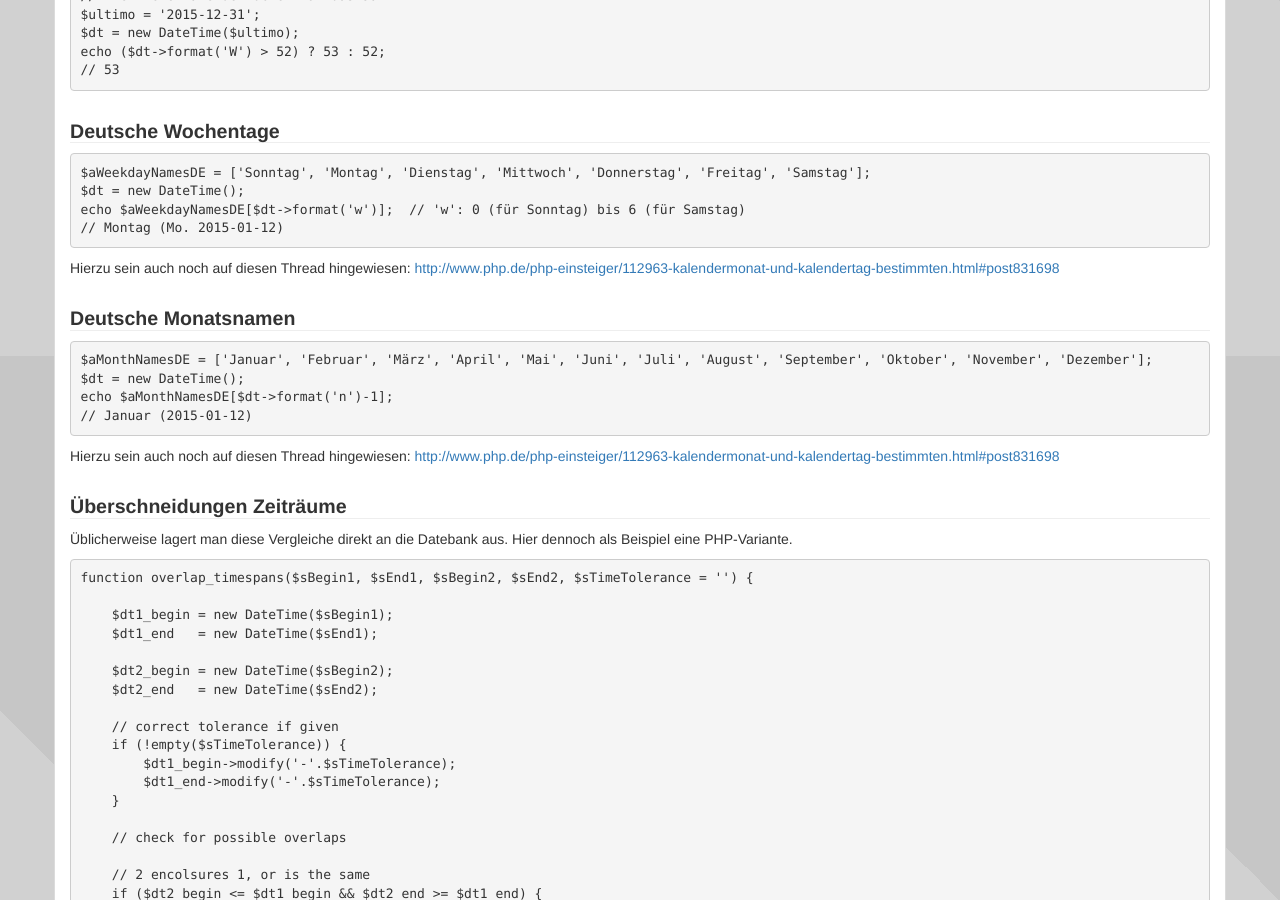
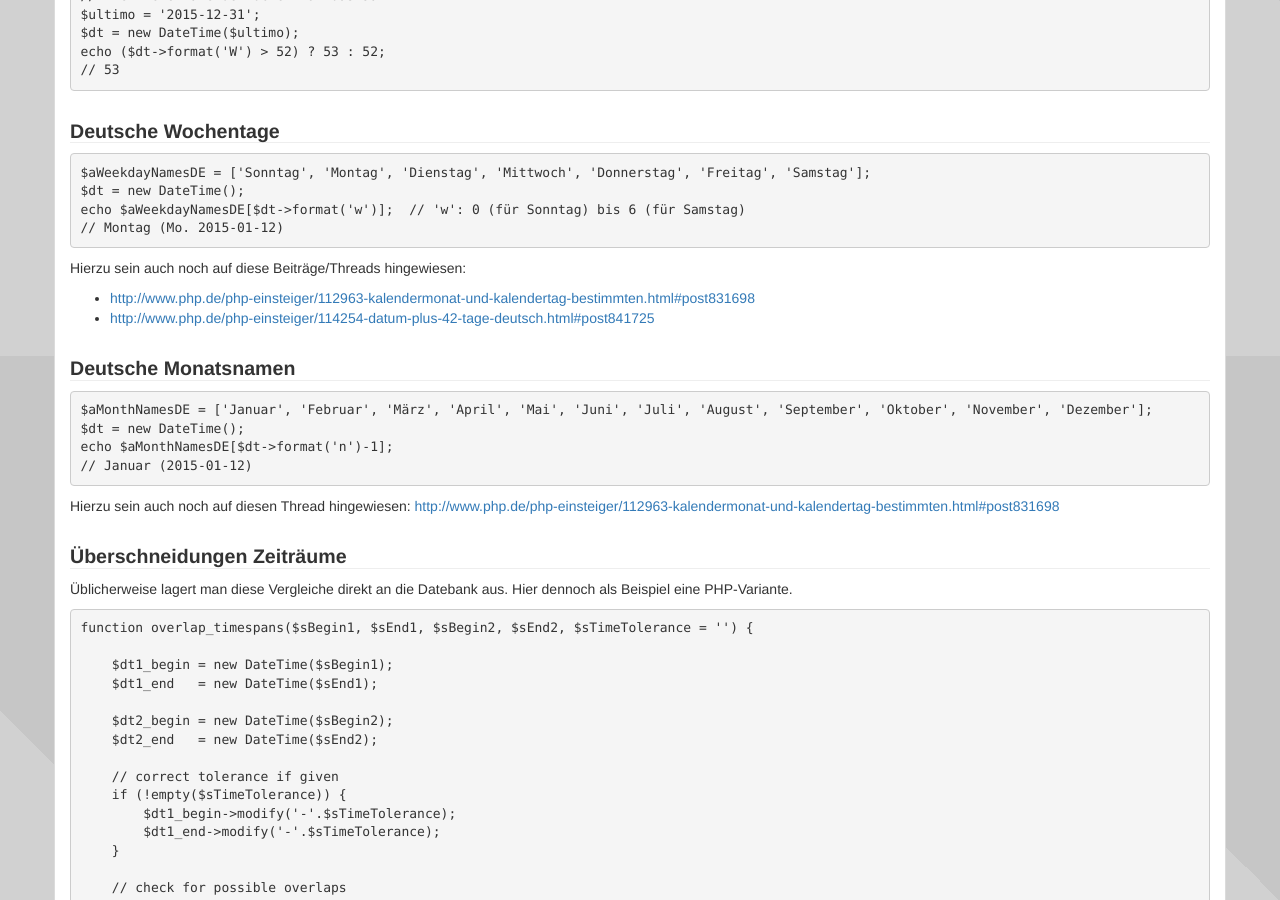
Before and after one commit to php-de/php-de.github.io, a Jekyll site: the page built from implement-approach/04_datetime.md, in a window 1280 px wide and 900 px high, scrolled down 3244 px. Built offline with Jekyll 4.4.1, drawn with Linux system fonts in a browser that asks for light colours; nearby versions of some CDN libraries.

Commit message:
Link ergänzt

```diff
--- a/implement-approach/04_datetime.md
+++ b/implement-approach/04_datetime.md
@@ -260,7 +260,10 @@ echo $aWeekdayNamesDE[$dt->format('w')];  // 'w': 0 (für Sonntag) bis 6 (für S
 // Montag (Mo. 2015-01-12)
 ~~~
 
-Hierzu sein auch noch auf diesen Thread hingewiesen: [http://www.php.de/php-einsteiger/112963-kalendermonat-und-kalendertag-bestimmten.html#post831698](http://www.php.de/php-einsteiger/112963-kalendermonat-und-kalendertag-bestimmten.html#post831698)
+Hierzu sein auch noch auf diese Beiträge/Threads hingewiesen:
+
+* [http://www.php.de/php-einsteiger/112963-kalendermonat-und-kalendertag-bestimmten.html#post831698](http://www.php.de/php-einsteiger/112963-kalendermonat-und-kalendertag-bestimmten.html#post831698)
+* [http://www.php.de/php-einsteiger/114254-datum-plus-42-tage-deutsch.html#post841725](http://www.php.de/php-einsteiger/114254-datum-plus-42-tage-deutsch.html#post841725)
 
 
 ### Deutsche Monatsnamen
```
